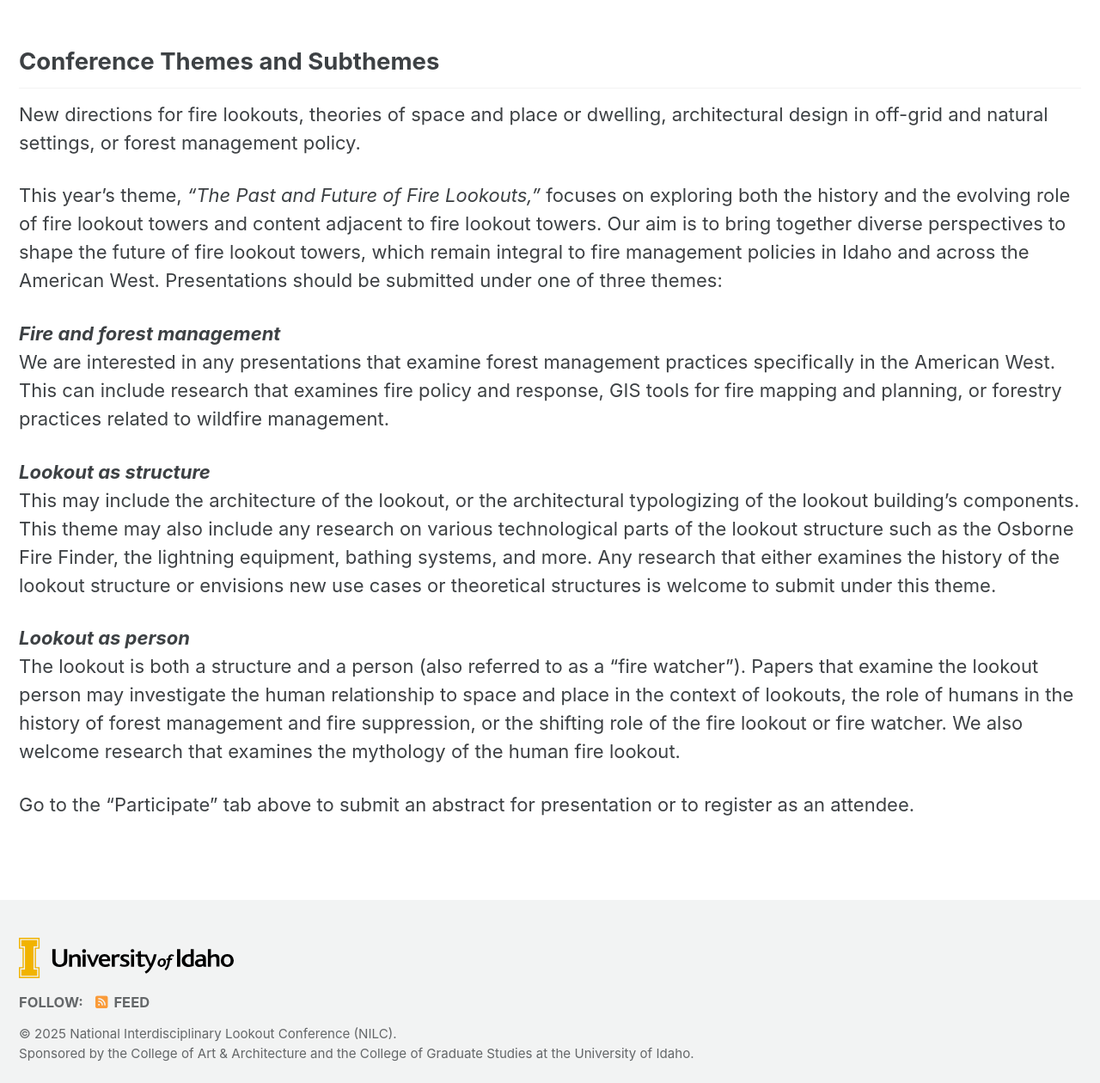
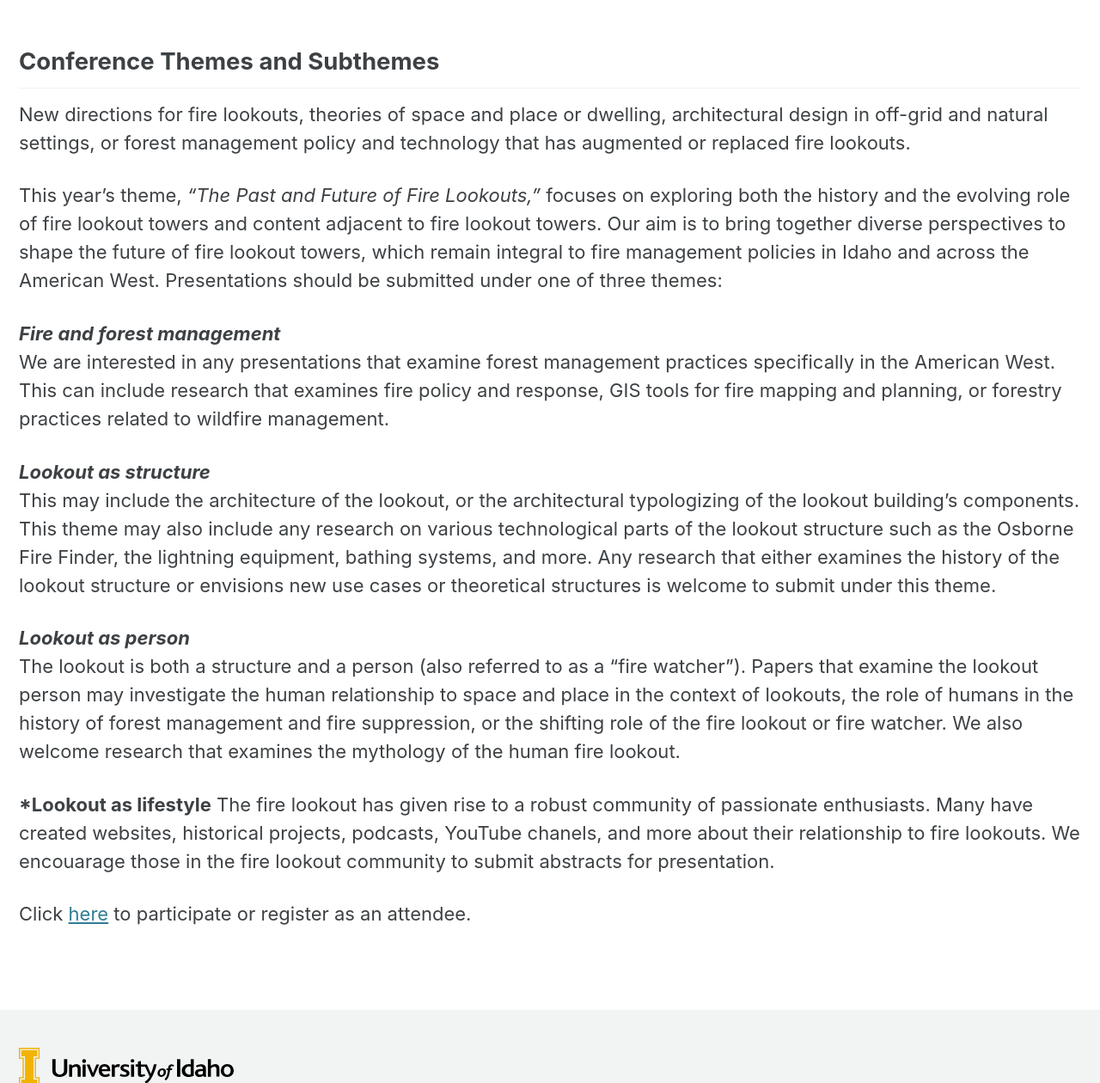
Before and after one commit to lookoutconference/lookoutconference.github.io, a Jekyll site: the page built from pages/theme.md, in a window 1280 px wide and 1400 px high, scrolled down 330 px. Shown: the part 140-1400 px from the top of the window at 86% size. Built offline with Jekyll 4.4.1, drawn with Linux system fonts in a browser that asks for light colours; cached includes are drawn as plain includes; our own code applies the rules of GitHub Pages for plain Markdown files.

Commit message:
Update theme.md

```diff
--- a/pages/theme.md
+++ b/pages/theme.md
@@ -14,7 +14,7 @@ permalink: "theme/"
 
 ## **Conference Themes and Subthemes**
 
-New directions for fire lookouts, theories of space and place or dwelling, architectural design in off-grid and natural settings, or forest management policy.
+New directions for fire lookouts, theories of space and place or dwelling, architectural design in off-grid and natural settings, or forest management policy and technology that has augmented or replaced fire lookouts.
 
 This year’s theme, *“The Past and Future of Fire Lookouts,”* focuses on exploring both the history and the evolving role of fire lookout towers and content adjacent to fire lookout towers. Our aim is to bring together diverse perspectives to shape the future of fire lookout towers, which remain integral to fire management policies in Idaho and across the American West. Presentations should be submitted under one of three themes:
 
@@ -27,4 +27,7 @@ This may include the architecture of the lookout, or the architectural typologiz
 ***Lookout as person***
 The lookout is both a structure and a person (also referred to as a “fire watcher”). Papers that examine the lookout person may investigate the human relationship to space and place in the context of lookouts, the role of humans in the history of forest management and fire suppression, or the shifting role of the fire lookout or fire watcher. We also welcome research that examines the mythology of the human fire lookout.
 
-Go to the "Participate" tab above to submit an abstract for presentation or to register as an attendee.
+***Lookout as lifestyle**
+The fire lookout has given rise to a robust community of passionate enthusiasts. Many have created websites, historical projects, podcasts, YouTube chanels, and more about their relationship to fire lookouts. We encouarage those in the fire lookout community to submit abstracts for presentation.
+
+Click <a href="https://lookoutconference.github.io/participate/">here</a> to participate or register as an attendee.
```
